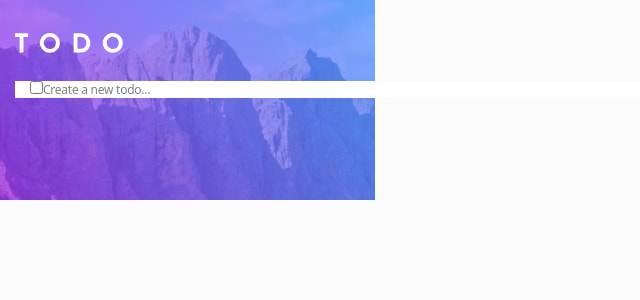
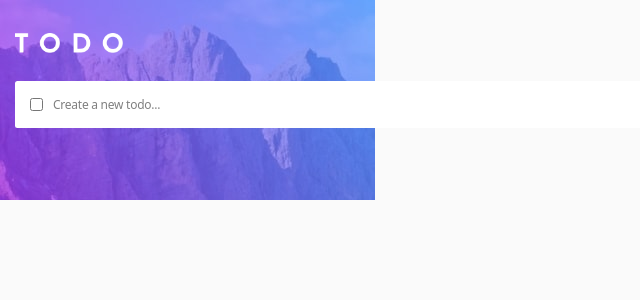
Before and after one commit to MikeG404/todo-app, a React (Vite) app: page / in a window 1280 px wide. Shown: the top 300 px of the page, without its empty margins (0-640 px from the left). Built offline with nearby package versions, Linux system fonts and the light colour scheme.

Commit message:
Create Add todo input components and add some css

```diff
--- a/src/App.jsx
+++ b/src/App.jsx
@@ -17,7 +17,7 @@ function App() {
   return (
     <main className={`h-screen relative flex flex-col ${isThemeMode ? 'light-mode' : 'dark-mode'}`}>
       <Illustration isThemeMode={isThemeMode}/>
-      <section className='h-screen flex flex-col gap-10 z-10'>
+      <section className='flex flex-col gap-10 z-10'>
         <header>
           <div className='w-full flex flex-row justify-between items-center px-6 pt-12'>
             <img className='w-[108px]' src={Logo} alt="Logo TODO" />
--- a/src/components/AddTodoInput.jsx
+++ b/src/components/AddTodoInput.jsx
@@ -2,9 +2,12 @@ import React from 'react'
 
 export default function AddTodoInput() {
   return (
-    <div className='px-6 bg-white preset-3  '>
-        <input type="checkbox" />
-        <input type="text" placeholder='Create a new todo...' />
+    <div className='p-6 rounded bg-white preset-3  '>
+        {/* <label htmlFor="checkbox"></label> */}
+        <div className='flex items-center gap-4'>
+          <input type="checkbox" name='checkbox' />
+          <input className='outline-none' type="text" placeholder='Create a new todo...' />
+        </div>
     </div>
   )
 }
```
